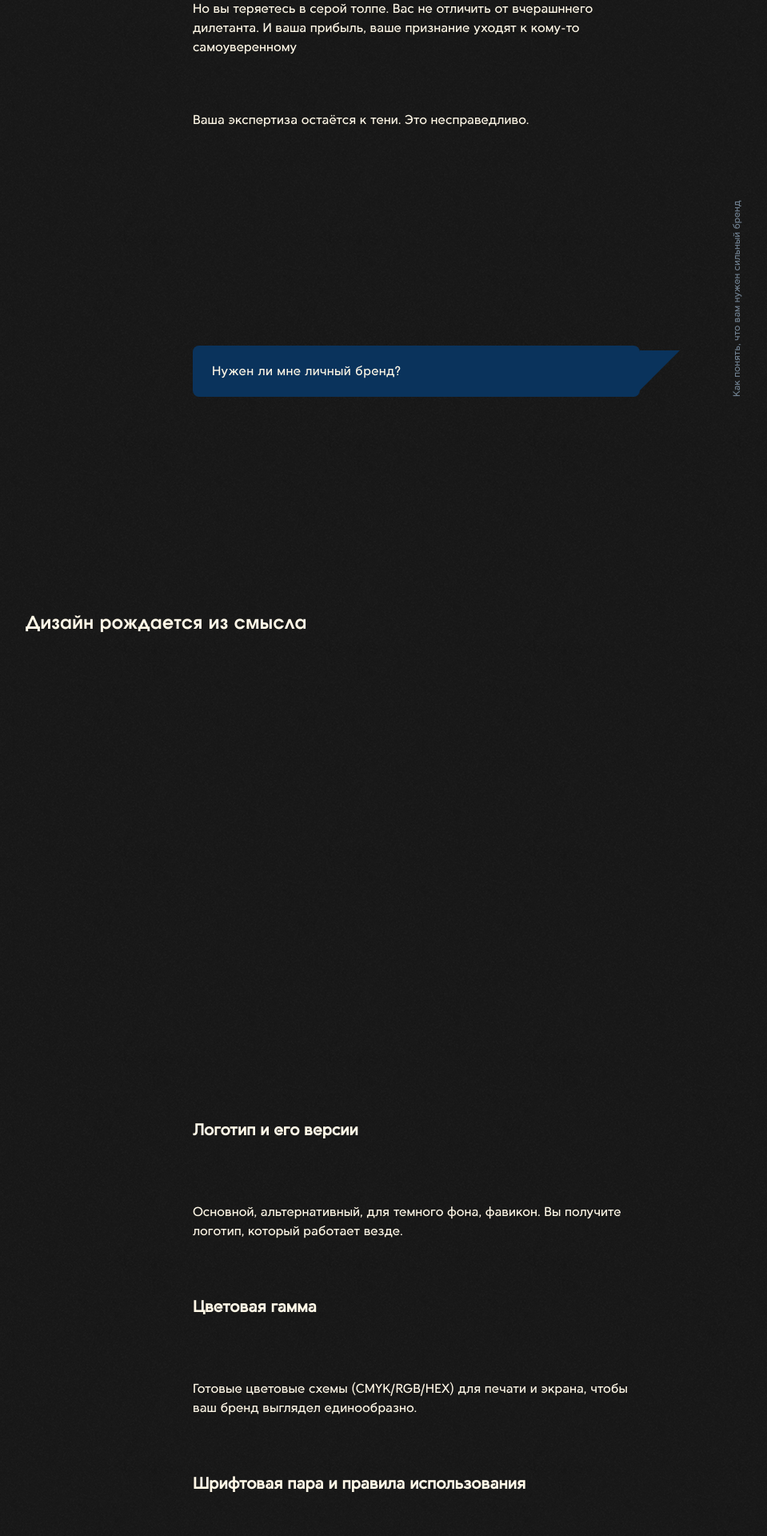
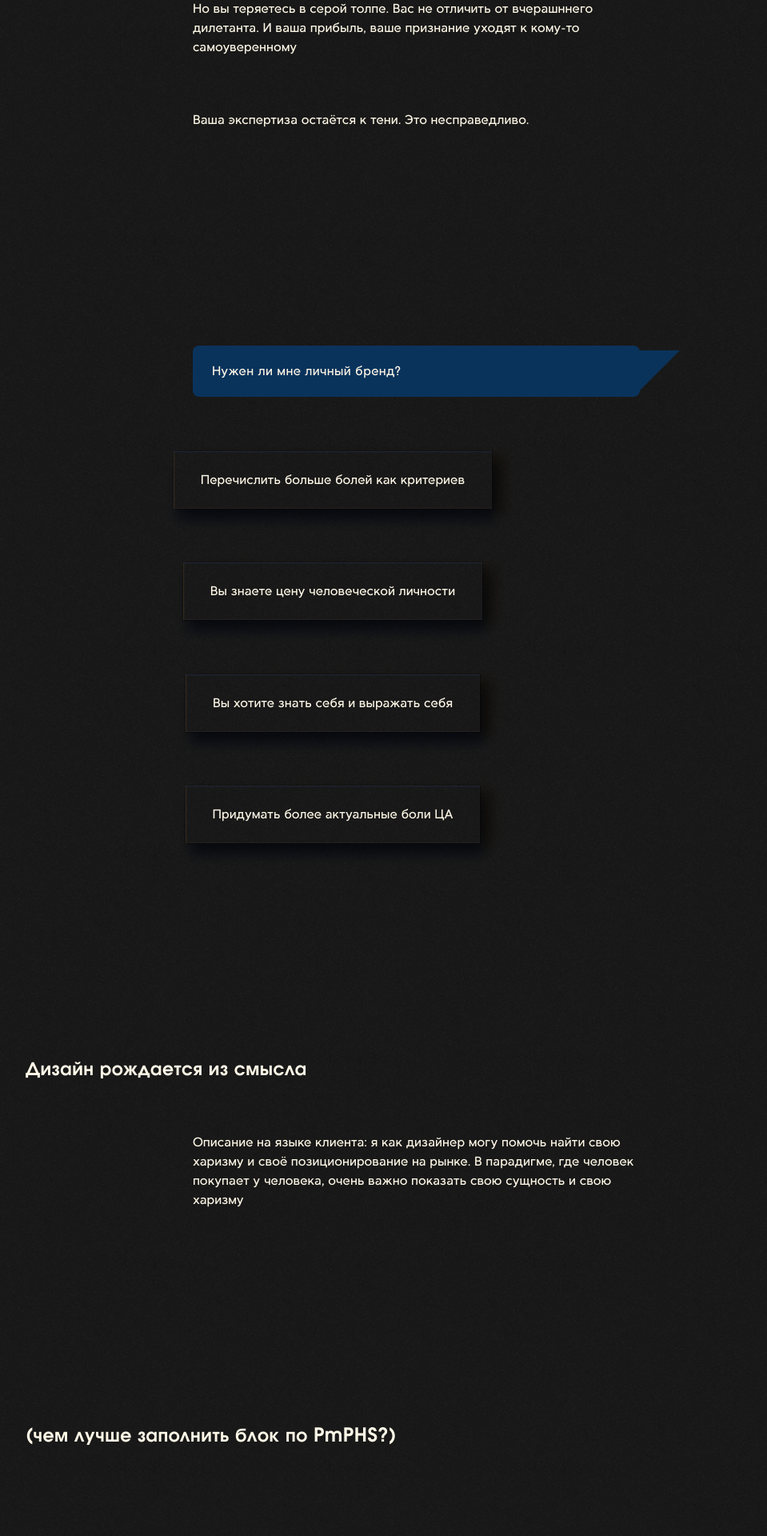
Before and after one commit to katisobol/sobolstudio, a Jekyll site: the page built from branding/index.html, in a window 1280 px wide. Shown: the part 910-2830 px from the top of the page at 80% size, without its empty margins (224-1183 px from the left). Built offline with Jekyll 4.4.1, drawn with Linux system fonts in a browser that asks for light colours; comment, search, counter and statistics services are not loaded; some of the changed text lies outside the part shown.

Commit message:
small fixes

```diff
--- a/assets/css/components/buttons.css
+++ b/assets/css/components/buttons.css
@@ -166,7 +166,7 @@
     }
 }
 
-@supports (mask-composite: exclude) {
+/*@supports (mask-composite: exclude) {
     .btn[href="https://t.me/kati_sobol"]::before {
         mask-image: linear-gradient(white, white), url(#tg-mask);
         mask-composite: exclude;
@@ -188,4 +188,4 @@
         height: 100%;
         background-image: url(/sobolstudio/assets/icons/Telegram_black_logo.svg);
     }
-}
+}*/
--- a/assets/css/components/ui.css
+++ b/assets/css/components/ui.css
@@ -14,65 +14,7 @@ a:visited {
     color: #a88ab8;
 }
 
-/* СКРОЛЛБАР */
-/*
-*::-webkit-scrollbar-button the buttons on the scrollbar (arrows pointing upwards and downwards).
-*::-webkit-scrollbar-track-piece the track (progress bar) NOT covered by the handle.
-*::-webkit-scrollbar-corner the bottom corner of the scrollbar, where both horizontal and vertical scrollbars meet.
-html::-webkit-resizer the draggable resizing handle that appears at the bottom corner of some elements.
-*/
 
-@supports not (selector(::-webkit-scrollbar)) {
-  html {
-    scrollbar-color: slategray transparent;
-    scrollbar-width: thin;
-  }
-}
-
-/* For WebKit browsers */
-*::-webkit-scrollbar {
-    width: 14px; /* Немного увеличил для лучшего пространства */
-}
-
-*::-webkit-scrollbar-track {
-    background: transparent;
-    /* Для отступов используем border на track */
-    border-top: 4px solid transparent;
-    border-bottom: 4px solid transparent;
-    background-clip: padding-box;
-}
-
-*::-webkit-scrollbar-thumb {
-    border-radius: 20px; /* Более современный вид */
-    background: hsla(0, 0%, 100%, 0.25);
-    border: 4px solid transparent; /* Увеличил для лучших отступов */
-    background-clip: padding-box;
-    min-height: 40px; /* Минимальная высота для удобства */
-}
-
-*::-webkit-scrollbar-thumb:hover {
-    background: var(--Golden);
-    background-clip: padding-box;
-}
-
-*::-webkit-scrollbar-thumb:active {
-    background: var(--CosmicLatte);
-    opacity: 0.15;
-    background-clip: padding-box;
-}
-
-*::-webkit-scrollbar-button {
-    display: none;
-    width: 0;
-    height: 0;
-}
-
-/* Вертикальные отступы работают через border на track */
-*::-webkit-scrollbar-track {
-    border-top: 4px solid transparent;
-    border-bottom: 4px solid transparent;
-    background-clip: padding-box;
-}
 
 /* РАСКЛАДУШКА */
 
--- a/branding/index.html
+++ b/branding/index.html
@@ -30,17 +30,23 @@ description: Брендинг для закрытия ваших бизнес-з
     <!-- КОМУ ПОДОЙДЁТ, БОЛЬШЕ БОЛЕЙ (morePain) -->
     <section class="morePain">
         <h2 class="morePain__heading p message">Нужен ли мне личный бренд?</h2>
-        <p class="morePain__description side-text">Как понять, что вам нужен сильный бренд</p>
+        <ul class="morePain__cards cards">
+            <li class="cards__item">Перечислить больше болей как критериев</li>
+            <li class="cards__item">Вы знаете цену человеческой личности</li>
+            <li class="cards__item">Вы хотите знать себя и выражать себя</li>
+            <li class="cards__item">Придумать более актуальные боли ЦА</li>
+        </ul>
     </section>
 
     <!-- МОИ МЕТОДЫ, ГАРАНТИЯ ЧЕРЕЗ ОБЪЯСНЕНИЕ (hope) -->
     <section class="hope">
         <h2 class="hope__heading">Дизайн рождается из смысла</h2>
+        <p>Описание на языке клиента: я как дизайнер могу помочь найти свою харизму и своё позиционирование на рынке. В парадигме, где человек покупает у человека, очень важно показать свою сущность и свою харизму</p>
     </section>
 
     <!-- ОФФЕР (solution) -->
     <section class="solution">
-        <h2 class="hope__heading"></h2>
+        <h2 class="hope__heading">(чем лучше заполнить блок по PmPHS?)</h2>
     </section>
 
     <!-- ЧТО ВХОДИТ В ПРОДУКТ (included) -->
@@ -89,8 +95,8 @@ description: Брендинг для закрытия ваших бизнес-з
                     <li>Email-подпись</li>
                     <li>Фирменные стикеры</li>
                 </ul>
+                <p class="small">Выберите носители, я адаптирую под ваш стиль. Они включены в общий прайс разработки</p>
             </details>
-                <p>Выберите носители, я адаптирую под ваш стиль. Они включены в общий прайс разработки</p>
             </article>
         </div>
     </section>
@@ -148,7 +154,7 @@ description: Брендинг для закрытия ваших бизнес-з
 
     <!-- 3 ПАКЕТА (pricing) -->
     <section class="pricing" aria-labelledby="pricing-heading">
-        <h2 class="pricing__heading side-text">Прайсинг</h2>
+        <h2 class="pricing__heading shadowhuge">Прайсинг</h2>
         <div class="pricing__cards cards">
             <div class="cards__item">
                 <h3 class="cards__heading uppercase">База</h3>
@@ -191,7 +197,7 @@ description: Брендинг для закрытия ваших бизнес-з
 
     <!-- AEO / FAQ (answers to common questions) -->
     <section class="faq typo">
-        <h2 id="faq__heading">Вам нужно знать, но вы забыли спросить</h2>
+        <h2 class="faq__heading side-text">Вам нужно знать, но вы побоялись спросить</h2>
         <div class="faq__list">
             <details class="typo">
                 <summary>Почему стоимость брендинга варьируется от 45 000 до 1 000 000+ ₽?</summary>
```
Also changed, not shown: assets/css/components/scrollbar.css (added, +59 -0 lines), assets/img/patterns/colorBar.svg, assets/img/patterns/regMarks_2.svg.
